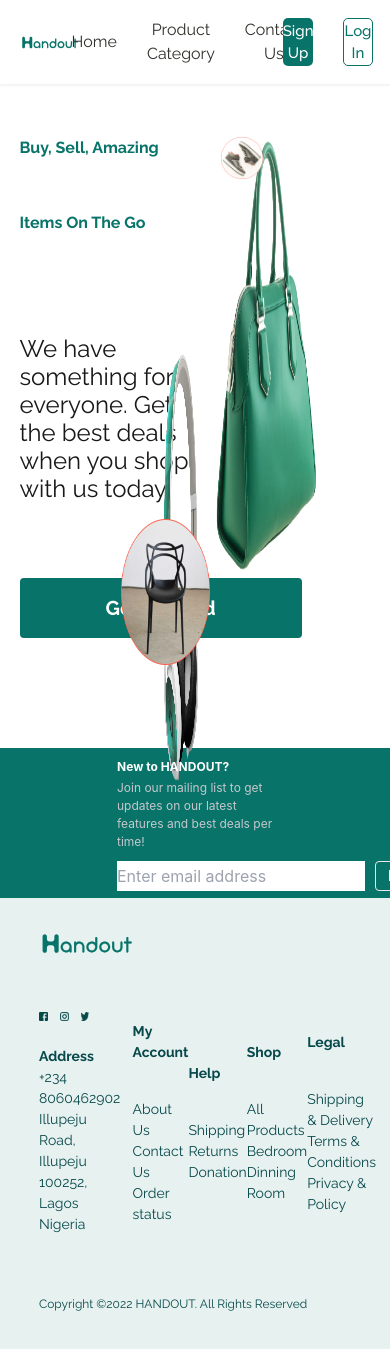
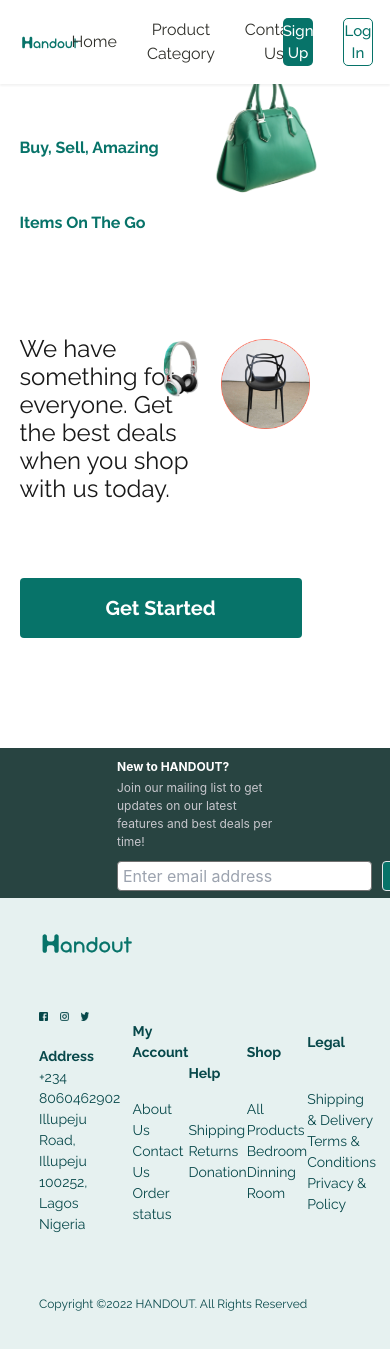
Before and after one commit to StuternHousemanship/HANDOUT-Frontend-Project-Team1.1, a React (Create React App) app: page / in a window 390 px wide. Shown: the top 1349 px of the page. Built offline with nearby package versions, Linux system fonts and the light colour scheme.

Commit message:
Apollos T4 HDT-2 Dashboard_Features V64

```diff
--- a/src/pages/Home.js
+++ b/src/pages/Home.js
@@ -87,14 +87,14 @@
             <div className="flex w-[90%] h-[30%] ">
               <div className="">
                 <img
-                  className="w-[511px] h-[600px] "
+                  className="sm:w-[300px] sm:h-[400px] md:w-[400px] md:h-[500px] lg:w-[511px] lg:h-[600px] "
                   src={beautifulEleganceBag}
                   alt="bag"
                 />
               </div>
               <div className="">
                 <img
-                  className="relative top-[100px] right-[100px] "
+                  className="sm:relative sm:right-[30px] md:relative md:right-[50px] lg:relative top-[100px] lg:right-[100px] "
                   src={frame12}
                   alt="shoe"
                 />
@@ -103,17 +103,21 @@
 
             <div className="flex w-[100%] h-[70%] ml-[-70px] mt-[100px]">
               <div className="w-[80%] h-[100%]  ">
-                <img className="w-[100%] h-[100%]" src={p2p} alt="speaker" />
+                <img
+                  className="sm:h-[50%] md:-h-[90%] lg:h-[100%] w-[100%]"
+                  src={p2p}
+                  alt="speaker"
+                />
               </div>
 
-              <div className="relative top-[180px] right-[100px]">
-                <img className="w-[146px] h-[146px]" src={frame1924} alt="" />
+              <div className="sm:relative sm:right-[40px] sm:top-[40px]  md:relative md:right-[50px] md:top-[130px] lg:relative lg:top-[200px] lg:right-[90px]">
+                <img className="" src={frame1924} alt="" />
               </div>
             </div>
           </div>
         </aside>
       </section>
-      <section className="bg-[#077369] w-[100%] h-[150px] flex flex-col justify-center items-center ">
+      <section className="bg-[#284441] w-[100%] h-[150px] flex flex-col justify-center items-center ">
         <div className="flex flex-col justify-center items-start w-[40%] h-full ">
           <p className="font-[700] text-[12px] leading-[24px] text-[#FFFFFF] ">
             New to HANDOUT?
@@ -122,8 +126,12 @@
             Join our mailing list to get updates on our latest features and best
             deals per time!
           </p>
-          <div className="flex mt-[10px]">
-            <input type="text" placeholder="Enter email address" />
+          <div className="flex mt-[10px]  ">
+            <input
+              type="text"
+              className="border-[1px] border-[#717171] outline-0 pl-[5px] rounded-[4px] h-[30px]"
+              placeholder="Enter email address "
+            />
             <button
               type="button"
               className="ml-[10px] w-[60px] h-[30px] bg-[#077369] rounded-[4px] flex justify-center items-center text-[#FFFFFF] font-[400] text-[15px] font-Roboto border-[1px] border-[#0FFFFFF]"
```
